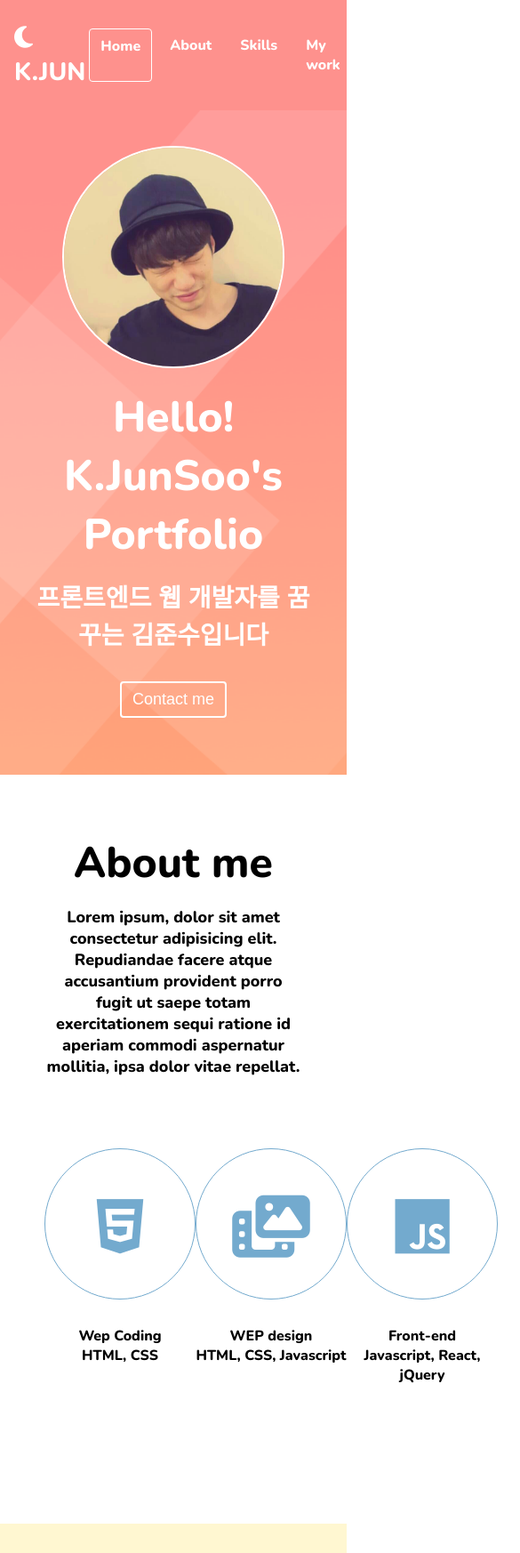
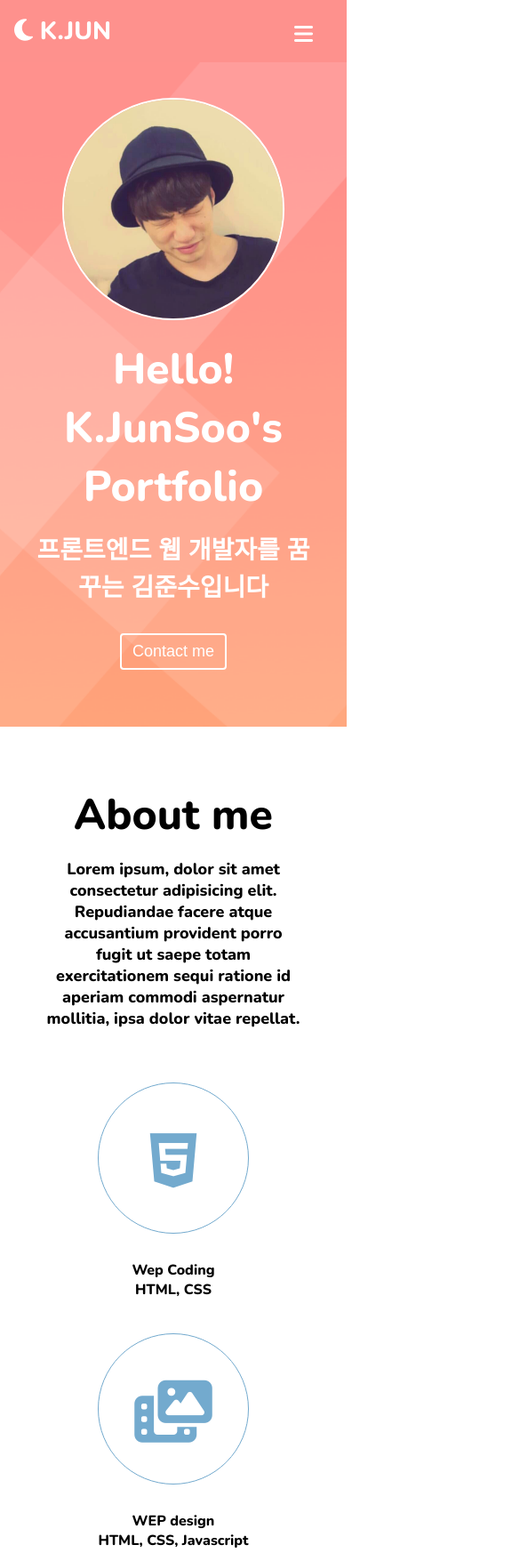
Before and after one commit to JUNSOO901/JUNSOO901, a plain HTML site: page index.html in a window 390 px wide. Shown: the top 1746 px of the page at 89% size, 585 px wide, since content can reach past the window. Drawn offline with nearby package versions, Linux system fonts and the light colour scheme.

Commit message:
css final

```diff
--- a/index.html
+++ b/index.html
@@ -32,6 +32,11 @@
                     <li class="navbar__menu__item">Contact</li>
                 </ul>
             </div>
+
+            <!-- To toogle -->
+            <button class="navbar__toogle-btn">
+                <i class="fas fa-bars"></i>
+            </button>
         </nav>
         <!-- Home -->
         <section class="home">
--- a/style.css
+++ b/style.css
@@ -122,6 +122,15 @@ p {
 
 .navbar__menu__item:hover {
   background-color: var(--color-dark-pink);
+}
+
+.navbar__toogle-btn {
+  position: absolute;
+  top: 24px;
+  right: 32px;
+  font-size: 24px;
+  color: var(--color-white);
+  display: none;
 }
 
 /* Home */
@@ -417,3 +426,43 @@ p {
   color: var(--color-blue);
   transition: all 0.2s ease-in;
 }
+
+/* for below 768px screen width */
+@media screen and (max-width: 768px) {
+  .navbar__toogle-btn {
+    display: block;
+  }
+  #navbar {
+    flex-direction: column;
+    align-items: flex-start;
+  }
+
+  .navbar__menu {
+    flex-direction: column;
+    text-align: center;
+    width: 100%;
+    display: none;
+  }
+
+  .about__majors {
+    flex-direction: column;
+    margin: 60px 0 0 0;
+  }
+
+  .major {
+    margin-bottom: 38px;
+  }
+
+  .skillset {
+    flex-direction: column;
+  }
+
+  .project {
+    flex-grow: 1;
+  }
+
+  .testimonial_avatar {
+    width: 80px;
+    height: 80px;
+  }
+}
```
